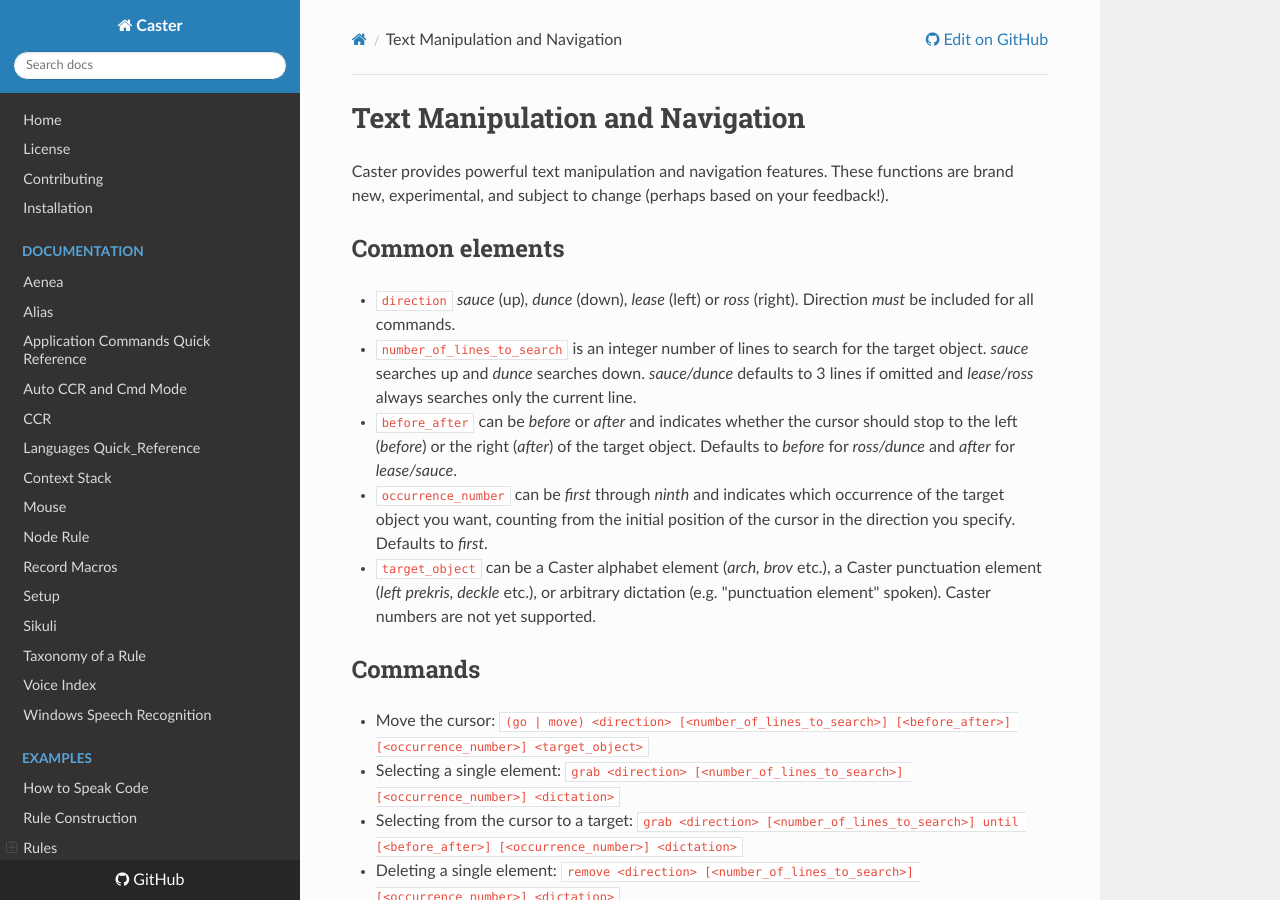
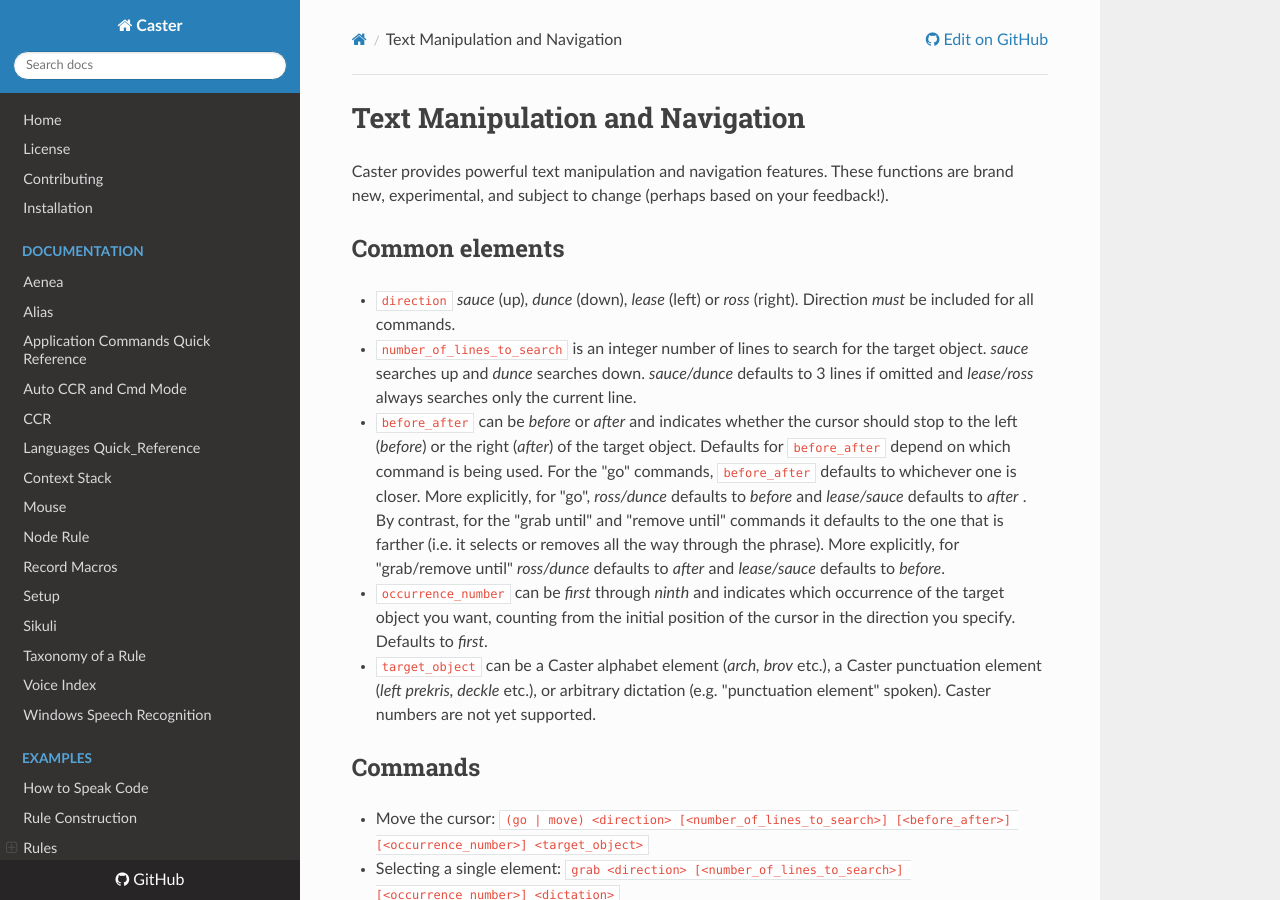
Before and after one commit to dictation-toolbox/Caster, an MkDocs documentation site: the page built from castervoice/doc/readthedocs/Text_Manipulation.md, in a window 1280 px wide and 900 px high. Built offline with MkDocs 1.6.1, drawn with Linux system fonts in a browser that asks for light colours; nearby versions of some CDN libraries; comment, search, counter and statistics services are not loaded.

Commit message:
Explain dependence of `before_after` on `direction`
Unless Kendon changed something in the code

```diff
--- a/castervoice/doc/readthedocs/Text_Manipulation.md
+++ b/castervoice/doc/readthedocs/Text_Manipulation.md
@@ -6,7 +6,7 @@ Caster provides powerful text manipulation and navigation features. These functi
 
 - `direction` _sauce_ (up), _dunce_ (down), _lease_ (left) or _ross_ (right). Direction _must_ be included for all commands.
 - `number_of_lines_to_search` is an integer number of lines to search for the target object. _sauce_ searches up and _dunce_ searches down. _sauce/dunce_ defaults to 3 lines if omitted and _lease/ross_ always searches only the current line.
-- `before_after` can be _before_ or _after_ and indicates whether the cursor should stop to the left (_before_) or the right (_after_) of the target object. Defaults to _before_ for _ross/dunce_ and _after_ for _lease/sauce_.
+- `before_after` can be _before_ or _after_ and indicates whether the cursor should stop to the left (_before_) or the right (_after_) of the target object. Defaults for `before_after` depend on which command is being used. For the "go" commands, `before_after` defaults to whichever one is closer. More explicitly, for "go", _ross/dunce_ defaults to _before_ and _lease/sauce_ defaults to _after_ .  By contrast, for the "grab until" and "remove until" commands it defaults to the one that is farther (i.e. it selects or removes all the way through the phrase). More explicitly, for "grab/remove until" _ross/dunce_ defaults to _after_ and _lease/sauce_ defaults to _before_.
 - `occurrence_number` can be _first_ through _ninth_ and indicates which occurrence of the target object you want, counting from the initial position of the cursor in the direction you specify. Defaults to _first_.
 - `target_object` can be a Caster alphabet element (_arch, brov_ etc.), a Caster punctuation element (_left prekris, deckle_ etc.), or arbitrary dictation (e.g. "punctuation element" spoken). Caster numbers are not yet supported.
 
```
